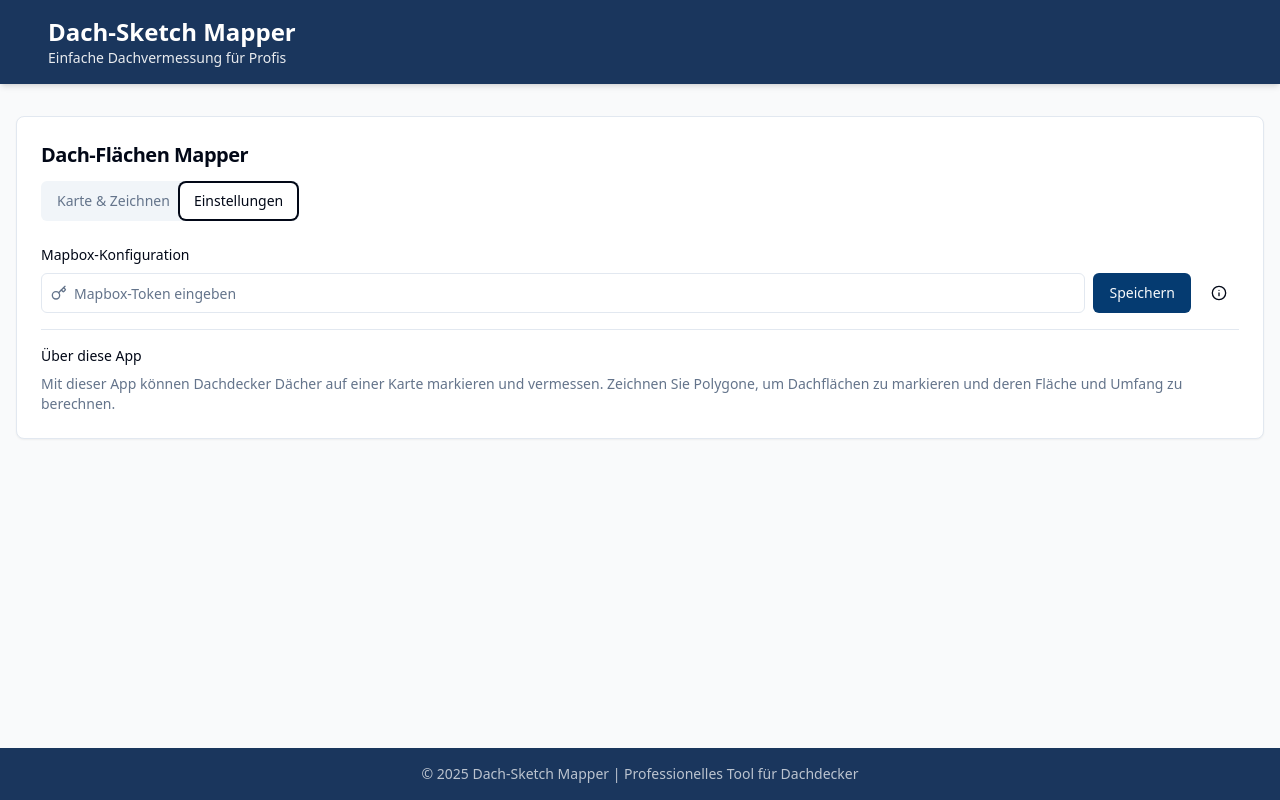
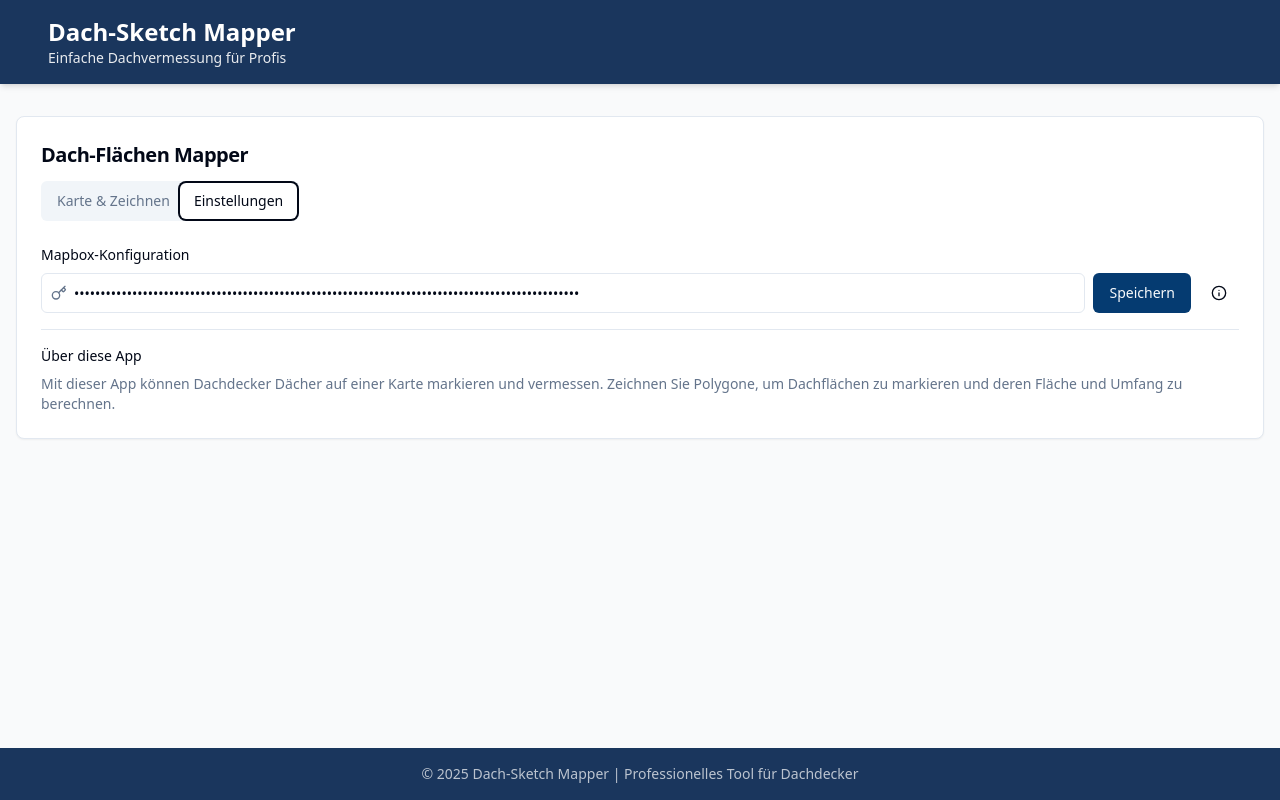
Before and after one commit to RooferGamingGER/roof-sketch-mapper, a React (Vite) app: page / in a window 1280 px wide. Both pictures are taken after a click on the tab "Einstellungen". Built offline with nearby package versions, Linux system fonts and the light colour scheme.

Commit message:
Fix: Persist and handle API key
- Persist the Mapbox API key using local storage.
- Address and resolve any current error messages related to the API key.

```diff
--- a/src/components/Map.tsx
+++ b/src/components/Map.tsx
@@ -327,7 +327,7 @@ const Map: React.FC = () => {
       resetCurrentDraw();
       return;
     } else {
-      coords = [e.lngLat.lng, e.lngLat.lat];
+      coords = [e.lngLat.lng, e.lngLat.lat] as [number, number];
     }
 
     drawRef.current.currentPoints.push(coords);
--- a/src/components/TokenInput.tsx
+++ b/src/components/TokenInput.tsx
@@ -1,4 +1,3 @@
-
 import React, { useState } from 'react';
 import { Input } from '@/components/ui/input';
 import { Button } from '@/components/ui/button';
@@ -19,7 +18,7 @@ import { Key, Info } from 'lucide-react';
 
 const TokenInput: React.FC = () => {
   const { mapboxToken, setMapboxToken } = useMapContext();
-  const [token, setToken] = useState(mapboxToken);
+  const [token, setToken] = useState(mapboxToken || 'pk.eyJ1Ijoicm9vZmVyZ2FtaW5nIiwiYSI6ImNtOHduem92dTE0dHAya3NldWRuMHVlN2UifQ.p1DH0hDh_k_1fp9HIXoVKQ');
 
   // Funktion zum Speichern des Tokens
   const saveToken = () => {
@@ -35,11 +34,10 @@ const TokenInput: React.FC = () => {
 
   // Lade den Token aus dem localStorage beim ersten Laden
   React.useEffect(() => {
-    const savedToken = localStorage.getItem('mapbox-token');
-    if (savedToken) {
-      setToken(savedToken);
-      setMapboxToken(savedToken);
-    }
+    // Setze den Standard-Token, wenn keiner im localStorage ist
+    const savedToken = localStorage.getItem('mapbox-token') || 'pk.eyJ1Ijoicm9vZmVyZ2FtaW5nIiwiYSI6ImNtOHduem92dTE0dHAya3NldWRuMHVlN2UifQ.p1DH0hDh_k_1fp9HIXoVKQ';
+    setToken(savedToken);
+    setMapboxToken(savedToken);
   }, []);
 
   return (
```
